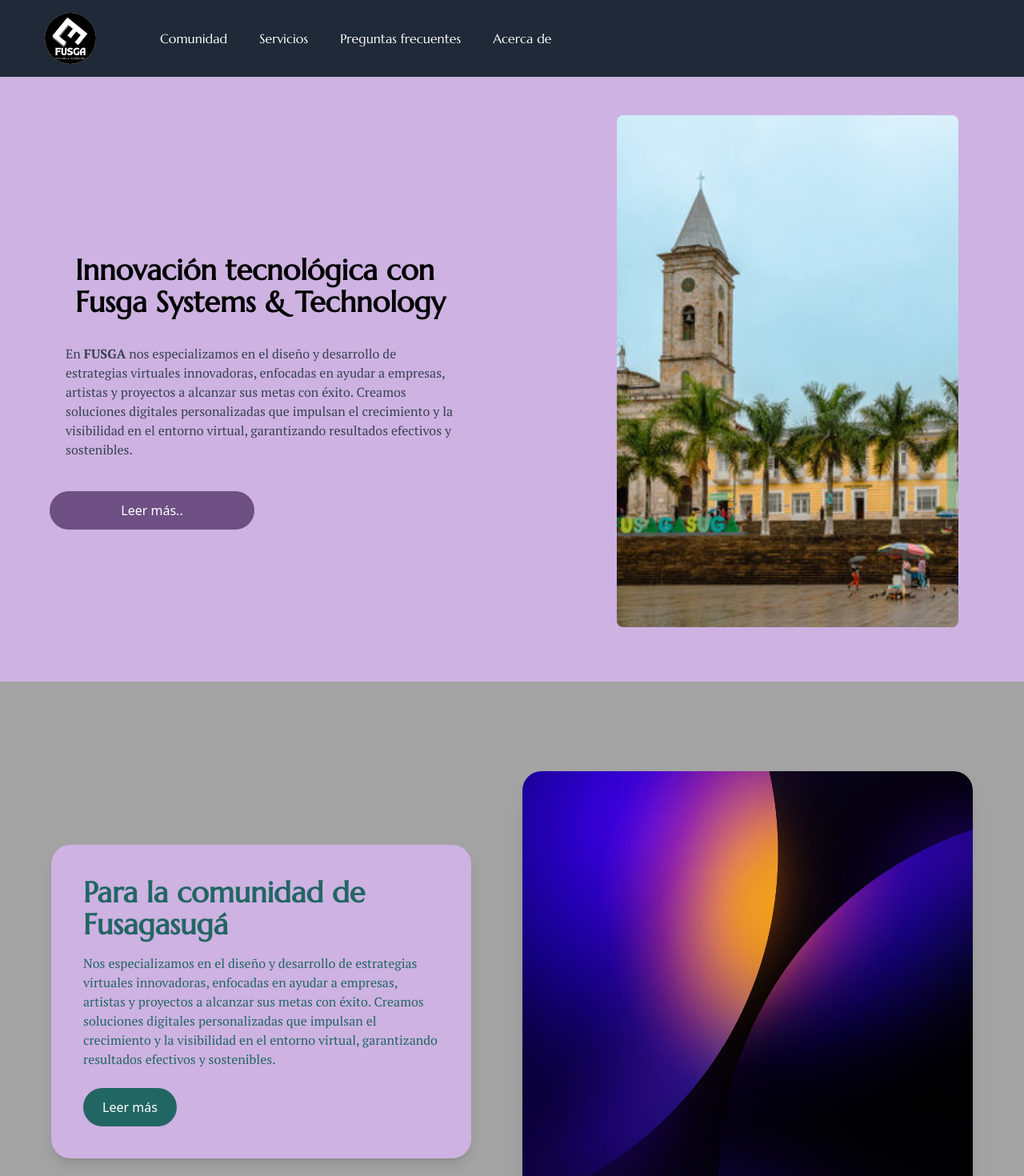
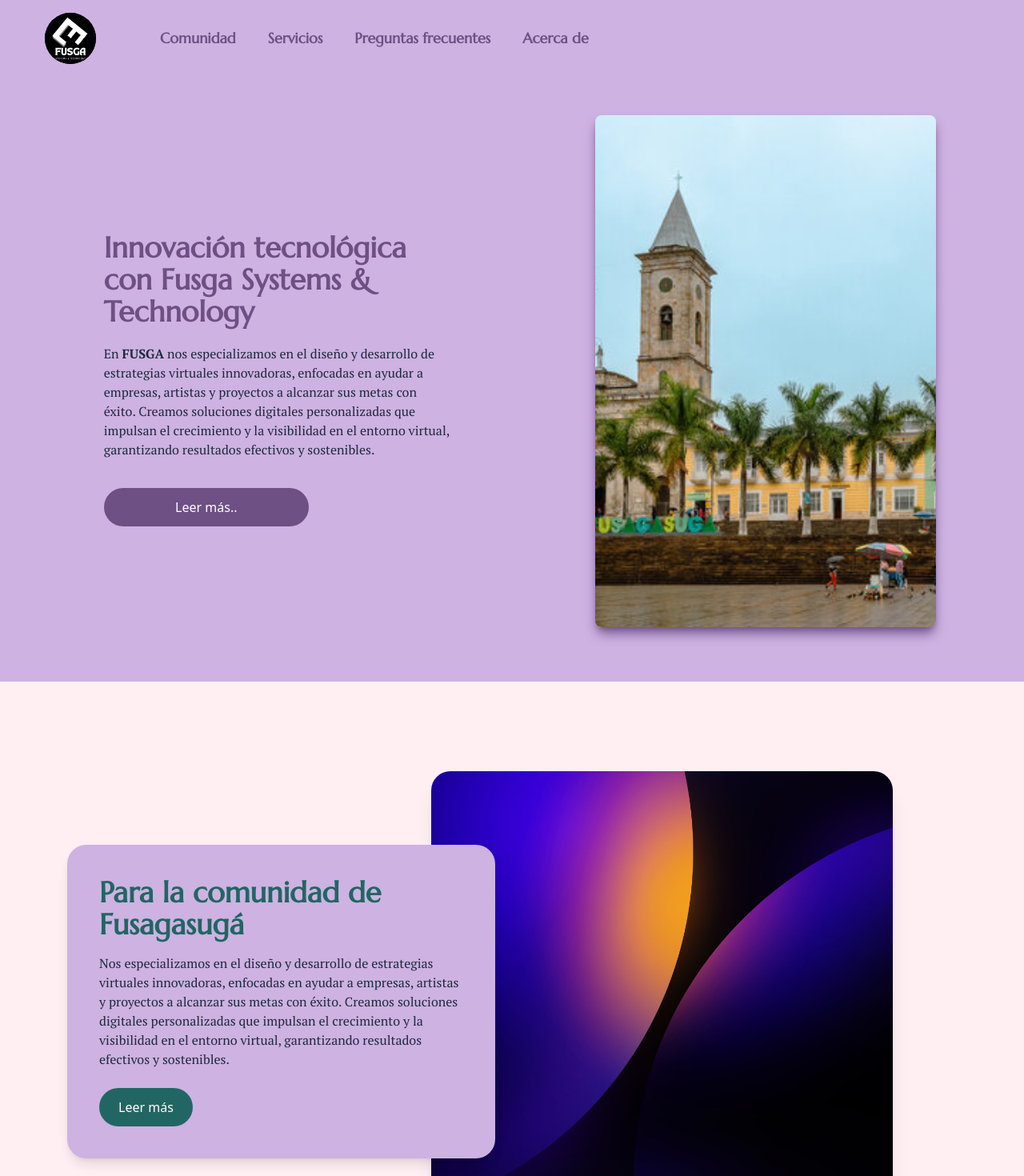
Before and after one commit to dagarciagil/Fusga, a React (Vite) app: page / in a window 1280 px wide. Shown: the top 1470 px of the page at 80% size. Built offline with nearby package versions, Linux system fonts and the light colour scheme.

Commit message:
Ajustes seccion community, navbar y hero, también en el archivo config de tailwind

```diff
--- a/src/components/layout/Navbar.tsx
+++ b/src/components/layout/Navbar.tsx
@@ -17,13 +17,13 @@ export const Navbar = () => {
   };
 
   return (
-    <nav className="bg-gray-800 text-white p-4 relative z-50">
+    <nav className="relative z-50 p-4 text-lg font-bold text-purpleC bg-pinkC">
       <div className="flex items-center justify-start gap-20">
         {/* Logo */}
-        <div className="hover:text-blue-400 flex justify-center items-center rounded-full h-12 w-12 sm:h-16 sm:w-16 bg-amber-50 ml-10">
+        <div className="flex items-center justify-center w-16 h-16 ml-10 bg-black rounded-full sm:h-16 sm:w-16">
           <Link to="/">
             <img
-              className="rounded-full w-full h-full"
+              className="w-full h-full rounded-full"
               src={logo_Fusga}
               alt="FUSGA"
             />
@@ -32,7 +32,7 @@ export const Navbar = () => {
 
         {/* Botón hamburguesa */}
         <button
-          className="md:hidden text-white ml-auto mr-4"
+          className="ml-auto mr-4 text-purpleC md:hidden"
           onClick={toggleMenu}
           aria-label="Abrir menú"
         >
@@ -41,24 +41,24 @@ export const Navbar = () => {
         </button>
 
         {/* Menú en escritorio */}
-        <ul className="hidden md:flex gap-10">
+        <ul className="hidden gap-10 md:flex">
           <li>
-            <Link to="/comunity" className="hover:text-blue-400">
+            <Link to="/comunity" className="hover:text-greenC">
               Comunidad
             </Link>
           </li>
           <li>
-            <Link to="/services" className="hover:text-blue-400">
+            <Link to="/services" className="hover:text-greenC">
               Servicios
             </Link>
           </li>
           <li>
-            <Link to="/faq" className="hover:text-blue-400">
+            <Link to="/faq" className="hover:text-greenC">
               Preguntas frecuentes
             </Link>
           </li>
           <li>
-            <Link to="/about" className="hover:text-blue-400">
+            <Link to="/about" className="hover:text-greenC">
               Acerca de
             </Link>
           </li>
@@ -67,12 +67,12 @@ export const Navbar = () => {
 
       {/* Menú móvil (visible solo si está abierto) si isMenuOpen es true muestra el menú y cambia a la X */}
       {isMenuOpen && (
-        <div className="md:hidden absolute top-full left-0 right-0 bg-gray-800 border-t border-gray-700 shadow-md z-1 overflow-y-auto">
-          <ul className="flex flex-col py-2 px-4 text-base">
+        <div className="absolute left-0 right-0 overflow-y-auto border-gray-700 shadow-md bg-pinkC md:hidden top-full z-1">
+          <ul className="flex flex-col px-4 py-2 text-base">
             <li>
               <Link
                 to="/"
-                className="block py-2 hover:text-blue-400"
+                className="block py-2 hover:text-greenC"
                 onClick={toggleMenu}
               >
                 Inicio
@@ -81,7 +81,7 @@ export const Navbar = () => {
             <li>
               <Link
                 to="/comunity"
-                className="block py-2 hover:text-blue-400"
+                className="block py-2 hover:text-greenC"
                 onClick={toggleMenu}
               >
                 Comunidad
@@ -90,7 +90,7 @@ export const Navbar = () => {
             <li>
               <Link
                 to="/services"
-                className="block py-2 hover:text-blue-400"
+                className="block py-2 hover:text-greenC"
                 onClick={toggleMenu}
               >
                 Servicios
@@ -99,7 +99,7 @@ export const Navbar = () => {
             <li>
               <Link
                 to="/faq"
-                className="block py-2 hover:text-blue-400"
+                className="block py-2 hover:text-greenC"
                 onClick={toggleMenu}
               >
                 Preguntas frecuentes
@@ -108,7 +108,7 @@ export const Navbar = () => {
             <li>
               <Link
                 to="/about"
-                className="block py-2 hover:text-blue-400"
+                className="block py-2 hover:text-greenC"
                 onClick={toggleMenu}
               >
                 Acerca de
--- a/src/pages/Home/components/Comunity.tsx
+++ b/src/pages/Home/components/Comunity.tsx
@@ -1,37 +1,39 @@
 import gradient_bg from "../../../assets/img/gradient-background.jpg";
 import { Link } from "react-router-dom";
-
 
 export const ComunityH = () => {
   return (
     // Container principal
-    <article className="flex flex-col min-h-screen items-center justify-center bg-neutral-400 overflow-hidden bg-no-repeat">
-      <section className="w-[95%] sm:w-[90%] h-auto flex flex-col lg:flex-row items-center justify-center gap-10 lg:gap-16 rounded-3xl">
-
+    <article className="flex flex-col items-center justify-center min-h-screen overflow-hidden bg-no-repeat bg-sweetPinkC">
+      <section className="w-[95%] p-5 gap-y-5 sm:w-[90%] h-auto flex flex-col lg:flex-row items-center justify-center lg:rounded-3xl">
         {/* Contenedor de la información */}
-        <div className="bg-pinkC w-full sm:w-[90%] md:w-[80%] lg:w-[35rem] rounded-3xl shadow-lg p-6 sm:p-8 md:p-10">
-          <h2 className="text-xl sm:text-2xl md:text-3xl lg:text-4xl font-bold mb-4 text-greenC">
+        <div className="bg-pinkC w-full z-10 sm:w-[90%] md:w-[80%] lg:w-[35rem] rounded-3xl shadow-lg p-6 sm:p-8 md:p-10">
+          <h2 className="mb-4 text-xl font-bold sm:text-2xl md:text-3xl lg:text-4xl text-greenC">
             Para la comunidad de Fusagasugá
           </h2>
-          <p className="text-sm sm:text-base md:text-lg lg:text-base mb-6 text-greenC">
-            Nos especializamos en el diseño y desarrollo de estrategias virtuales innovadoras, enfocadas en ayudar a empresas, artistas y proyectos a alcanzar sus metas con éxito. Creamos soluciones digitales personalizadas que impulsan el crecimiento y la visibilidad en el entorno virtual, garantizando resultados efectivos y sostenibles.
+          <p className="mb-6 text-sm sm:text-base md:text-lg lg:text-base text-ptextC">
+            Nos especializamos en el diseño y desarrollo de estrategias
+            virtuales innovadoras, enfocadas en ayudar a empresas, artistas y
+            proyectos a alcanzar sus metas con éxito. Creamos soluciones
+            digitales personalizadas que impulsan el crecimiento y la
+            visibilidad en el entorno virtual, garantizando resultados efectivos
+            y sostenibles.
           </p>
           <Link to="/comunity">
-            <button className="bg-greenC hover:bg-purpleC text-white text-sm sm:text-base py-3 px-6 rounded-3xl transition duration-300">
+            <button className="px-6 py-3 text-sm text-white transition duration-300 bg-greenC hover:bg-purpleC sm:text-base rounded-3xl">
               Leer más
             </button>
           </Link>
         </div>
 
         {/* Contenedor de la imagen */}
-        <aside className="w-full sm:w-[90%] md:w-[80%] lg:w-[38rem] h-[16rem] sm:h-[22rem] md:h-[26rem] lg:h-[36rem] rounded-3xl overflow-hidden shadow-xl">
+        <aside className="relative w-full lg:-left-20 sm:w-[90%] md:w-[80%] lg:w-[38rem] h-[16rem] sm:h-[22rem] md:h-[26rem] lg:h-[36rem] rounded-3xl overflow-hidden shadow-xl">
           <img
             src={gradient_bg}
             alt="Fondo con diseño abstracto"
-            className="w-full h-full object-cover"
+            className="object-cover w-full h-full"
           />
         </aside>
-
       </section>
     </article>
   );
--- a/src/pages/Home/components/Hero.tsx
+++ b/src/pages/Home/components/Hero.tsx
@@ -1,19 +1,20 @@
 import iglesia from "../../../assets/img/iglesia.jpg";
+import { Link } from "react-router-dom";
 
 export const Hero = () => {
   return (
-    <main className="flex justify-center bg-pinkC items-center md:py-12 overflow-hidden">
-      <section className="flex flex-col lg:flex-row justify-around items-center w-full md:gap-8 ">
+    <main className="flex items-center justify-center overflow-hidden bg-pinkC md:py-12">
+      <section className="flex flex-col items-center w-full justify-evenly lg:flex-row md:gap-8 ">
         {/* Contenido textual */}
-        <article className="flex flex-col justify-center items-center lg:items-start lg:w-5/12 text-center lg:text-left">
-          <header className="m-8">
-            <h1 className="text-2xl sm:text-3xl md:text-4xl font-bold leading-tight">
+        <article className="flex flex-col items-center justify-center p-10 text-center lg:items-start lg:w-[40%] lg:text-left">
+          <header className="">
+            <h1 className="text-2xl font-bold text-purpleC sm:text-3xl md:text-4xl">
               Innovación tecnológica con Fusga Systems & Technology
             </h1>
           </header>
 
-          <div className="mb-6 mx-5 w-auto">
-            <p className="text-sm md:text-base text-gray-700">
+          <div className="w-auto my-5">
+            <p className="text-sm text-ptextC md:text-base">
               En <strong>FUSGA</strong> nos especializamos en el diseño y
               desarrollo de estrategias virtuales innovadoras, enfocadas en
               ayudar a empresas, artistas y proyectos a alcanzar sus metas con
@@ -24,15 +25,17 @@ export const Hero = () => {
           </div>
 
           <footer className="mt-4">
-            <button className="hover:bg-greenC bg-purpleC text-white rounded-full h-10 md:h-12 w-48 md:w-64 text-sm md:text-base transition-all duration-300">
-              Leer más..
-            </button>
+            <Link to="/about">
+              <button className="w-48 h-10 text-sm text-white transition-all duration-300 rounded-full hover:bg-greenC bg-purpleC md:h-12 md:w-64 md:text-base">
+                Leer más..
+              </button>
+            </Link>
           </footer>
         </article>
 
         {/* Imagen */}
         <aside className="m-5 lg:w-4/12 lg:mt-0">
-          <div className="sm:h-80 lg:h-[500px] xl:h-[40rem] overflow-hidden rounded-lg">
+          <div className="shadow-purpleC shadow-lg sm:h-80 lg:h-[500px] xl:h-[40rem] overflow-hidden rounded-lg">
             <img
               className="object-cover w-full h-full"
               src={iglesia}
--- a/tailwind.config.js
+++ b/tailwind.config.js
@@ -14,10 +14,11 @@ module.exports = {
       },
       colors: {
         whiteC: '#F5FFF9',
-        sweetPinkC: '#F7F1FC',
+        sweetPinkC: '#ffeef2',
         pinkC: '#CDB2E2',
         greenC: '#226663',
-        purpleC: '#6E5084'
+        purpleC: '#6E5084',
+        ptextC: '#1e293b',
       },
       screens: {
         'sm': '480px',
```
